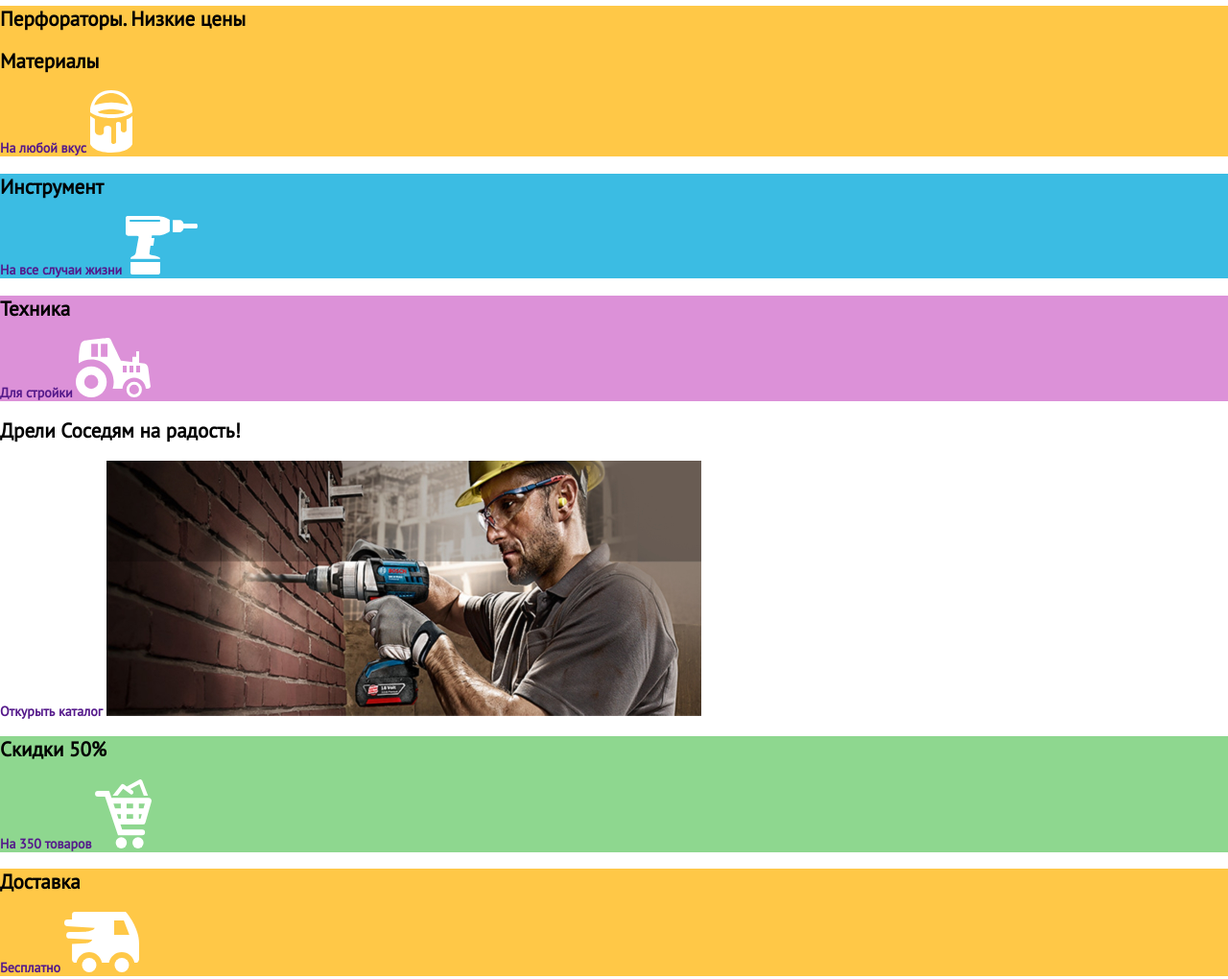
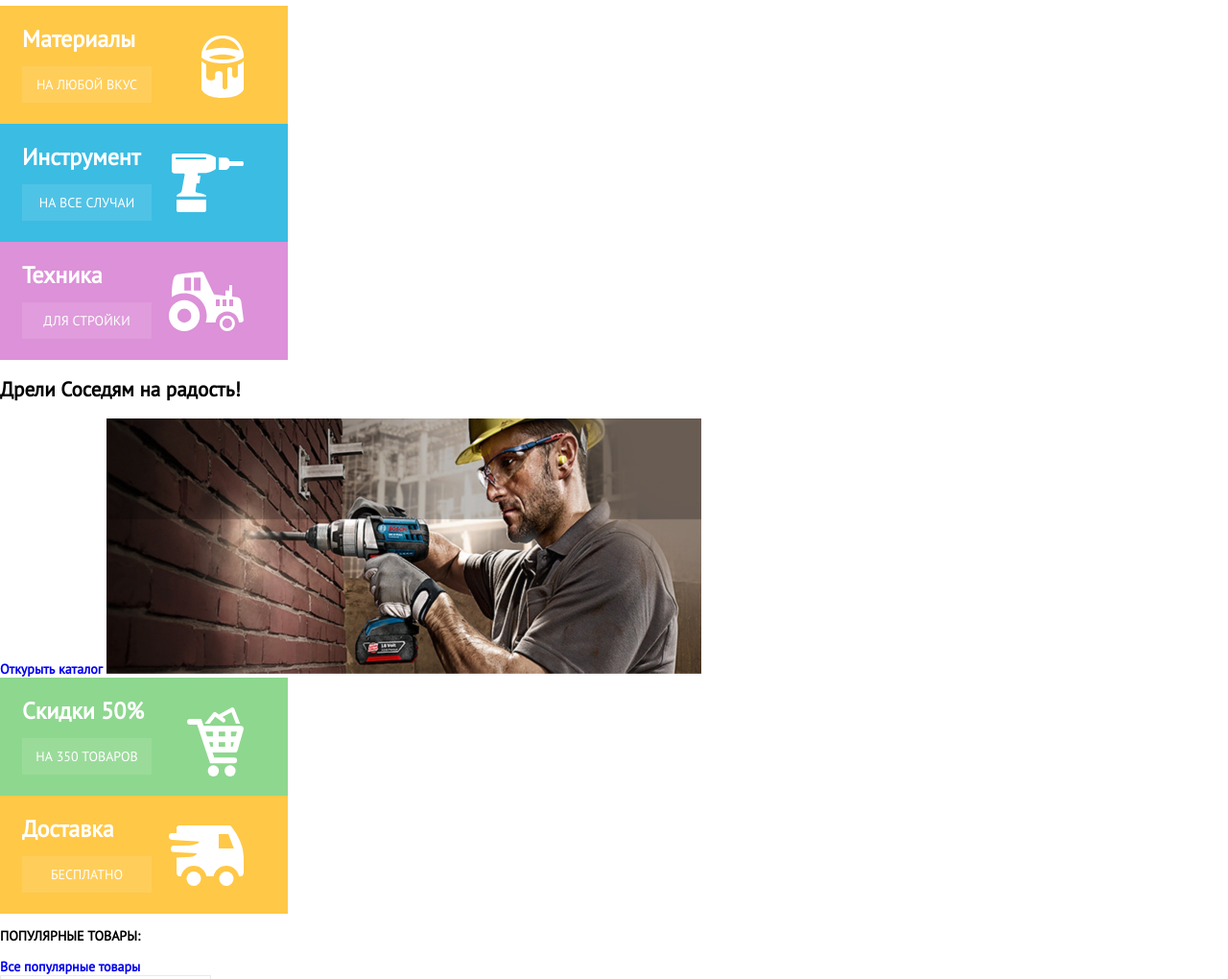
Before and after one commit to shamonova/1245405-technomart-27, a plain HTML site: page index.html in a window 1280 px wide. Shown: the part 300-1320 px from the top of the page at 96% size. Drawn offline with Linux system fonts and the light colour scheme.

Commit message:
Продолжение

```diff
--- a/css/style.css
+++ b/css/style.css
@@ -3,6 +3,10 @@
 	src: url("../fonts/web/cuprum.woff");
 	font-style: normal;
 	font-weight: normal;
+}
+
+* {
+  box-sizing: border-box;
 }
 
 body {
@@ -53,7 +57,7 @@ a {
 }
 
 .tel-number {
-  color: #ee3643
+  color: #ee3643;
   font-size: 21 px;
   line-height: 21px;
   font-weight: 400;
@@ -64,7 +68,7 @@ a {
 }
 
 .address {
-  color: #32425c
+  color: #32425c;
   font-size: 14px;
   line-height: 24px;
   font-weight: 400;
@@ -74,7 +78,7 @@ a {
   color: #000;
   font-size: 21px;
   line-height: 21px;
-  font-weight: 400;
+  font-weight: 400px;
 }
 
 .site-navigation {
@@ -87,10 +91,43 @@ a {
   height: 60px;
 }
 
-banner {
-  width: 300;
+.visually-hidden {
+  font-size: 0;
+  visibility: hidden;
+}
+
+.banner {
+  width: 300px;
   height: 123px;
+  padding: 20px 23px;
   background-color: #ffbf47;
+}
+
+.banner-title {
+  margin: 0 0 13px;
+  color: #fff;
+  font-size: 24px;
+  font-weight: 700;
+  line-height: 30px;
+}
+
+.banner-link {
+  display: flex;
+  align-items: center;
+  justify-content: center;
+  width: 135px;
+  height: 38px;
+  background-color: rgba(255, 255, 255, .1);
+  color: #fff;
+  font-size: 14px;
+  font-weight: 400;
+  line-height: 18px;
+  text-transform: uppercase;
+}
+
+.banner-img {
+  float: right;
+  margin: 11px 23px 0 0;
 }
 
 .banner-blue {
@@ -124,7 +161,7 @@ banner {
   height: 43px;
   color: #000;
   font-size: 18px;
-  font-weight: 700;
+  font-weight: 700px;
   line-height: 20px;
 }
 
--- a/index.html
+++ b/index.html
@@ -46,45 +46,50 @@
 
    </header>
 
-   <main>
+  <main>
     <h1>HTML Academy: Техномарт</h1>
-     <div class="banner">
-	      <div class="banner-orange">
-	        <h2 class="visually-hidden">Перфораторы. Низкие цены</h2>
-          <h2>Материалы</h2>
-        <a href="">На любой вкус</a>
-	    <img src="./img/icon-1.svg" width="44" height="65" alt="">
+
+    <div class="banner banner-orange">
+      <h2 class="visually-hidden">Перфораторы. Низкие цены</h2>
+      <img src="./img/icon-1.svg" width="44" height="65" alt="" class="banner-img">
+      <h2 class="banner-title">Материалы</h2>
+      <a href="#" class="banner-link">На любой вкус</a>
+    </div>
+
+	  <div class="banner banner-blue">
+      <img src="./img/icon-2.svg" width="75" height="61" alt="" class="banner-img">
+      <h2 class="banner-title">Инструмент</h2>
+      <a href="#" class="banner-link">На все случаи</a>
 	  </div>
-	  <div class="banner-blue">
-        <h2>Инструмент</h2>
-        <a href="">На все случаи жизни</a>
-	    <img src="./img/icon-2.svg" width="75" height="61" alt="">
+
+	  <div class="banner banner-lilac">
+      <img src="./img/icon-3.svg" width="78" height="62" alt="" class="banner-img">
+      <h2 class="banner-title">Техника</h2>
+      <a href="#" class="banner-link">Для стройки</a>
 	  </div>
-	  <div class="banner-lilac">
-        <h2>Техника</h2>
-        <a href="">Для стройки</a>
-	    <img src="./img/icon-3.svg" width="78" height="62" alt="">
+
+	  <div>
+      <h2>Дрели Соседям на радость!</h2>
+      <a href="#">Откурыть каталог</a>
+	    <img src="./img/Layer_99@2x.jpg" width="620" height="266" alt="">
+    </div>
+
+	  <div>
+	  <div class="banner banner-green">
+      <img src="./img/icon-4.svg" width="59" height="72" alt="" class="banner-img">
+      <h2 class="banner-title">Скидки 50%</h2>
+      <a href="#" class="banner-link">На 350 товаров</a>
 	  </div>
-     </div>
-	 <div>
-       <h2>Дрели Соседям на радость!</h2>
-       <a href="">Откурыть каталог</a>
-	   <img src="./img/Layer_99@2x.jpg" width="620" height="266" alt="">
-     </div>
-	 <div>
-	  <div class="banner-green">
-        <h2>Скидки 50%</h2>
-        <a href="">На 350 товаров</a>
-	    <img src="./img/icon-4.svg" width="59" height="72" alt="">
+
+	  <div class="banner banner-orange">
+      <img src="./img/icon-5.svg" width="78" height="63" alt="" class="banner-img">
+      <h2 class="banner-title">Доставка</h2>
+      <a href="#" class="banner-link">Бесплатно</a>
 	  </div>
-	  <div class="banner-orange">
-        <h2>Доставка</h2>
-        <a href="">Бесплатно</a>
-	    <img src="./img/icon-5.svg" width="78" height="63" alt="">
-	  </div>
-     </div>
+   </div>
+
 	    <p>ПОПУЛЯРНЫЕ ТОВАРЫ:</p>
-		<a href="">Все популярные товары</a>
+		<a href="#">Все популярные товары</a>
     <div class="gallery">
 	   <div>
 	   <a href="">
```
